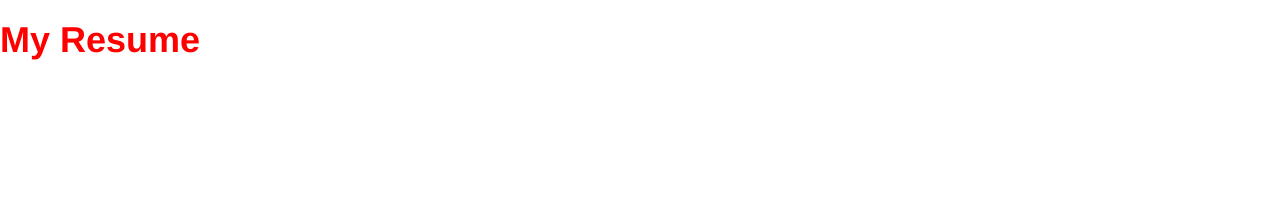
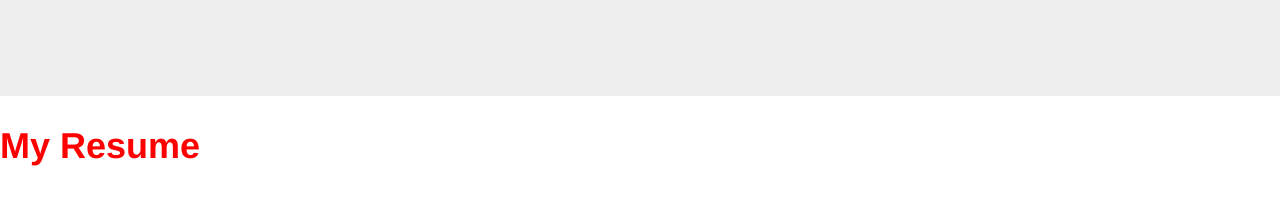
Before and after one commit to IliRusli/ilifilzarusli.github.io, a plain HTML site: page index.html in a window 1280 px wide. Drawn offline with nearby package versions, Linux system fonts and the light colour scheme.

Commit message:
Update index.html

```diff
--- a/index.html
+++ b/index.html
@@ -10,6 +10,8 @@
     </style>
   </head>
   <body>
+    <div class="jumbotron"></div>
       <h1> My Resume </h1>
+    </div>
   </body>
 </html>
```
